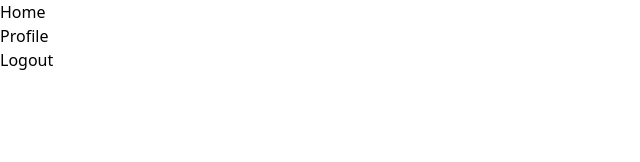
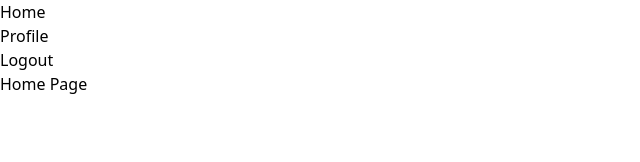
Before and after one commit to Winniper/Hacktivity-Space, a React (Vite) app: page /home in a window 1280 px wide. Shown: the top 162 px of the page, without its empty margins (0-640 px from the left). Built offline with nearby package versions, Linux system fonts and the light colour scheme.

Commit message:
created layout

```diff
--- /dev/null
+++ b/src/components/shared/Layout.jsx
@@ -0,0 +1,13 @@
+import { Outlet } from "react-router-dom"
+import Navbar from "./Navbar"
+
+const Layout = () => {
+  return (
+    <>
+        <Navbar/>
+        <Outlet/>
+    </>
+  )
+}
+
+export default Layout
--- a/src/components/shared/Navbar.jsx
+++ b/src/components/shared/Navbar.jsx
@@ -1,9 +1,9 @@
-import React, { useRef, useState } from "react";
+import { useRef, useState } from "react";
 import { motion } from "framer-motion"
 
 const Navbar = () => {
   return (
-    <div className="bg-transparent py-6">
+    <div className="bg-transparent py-6 fixed top-0 z-10 w-full">
       <SlideTabs />
     </div>
   );
@@ -24,7 +24,7 @@ const SlideTabs = () => {
           opacity: 0,
         }));
       }}
-      className="relative mx-auto flex w-fit rounded-full border-2 border-[#3B82F6] bg-black text-white p-1"
+      className="relative mx-auto flex w-fit rounded-full border-2 border-[#3B82F6] bg-[#202020] text-white p-1"
     >
       <Tab setPosition={setPosition}>Home</Tab>
       <Tab setPosition={setPosition}>Profile</Tab>
--- a/src/pages/HomePage/HomePage.jsx
+++ b/src/pages/HomePage/HomePage.jsx
@@ -1,9 +1,7 @@
-import Navbar from "../../components/shared/Navbar"
-
 
 const HomePage = () => {
   return (
-    <Navbar/>
+    <div className="w-full h-screen bg-black text-white">Home Page</div>
   )
 }
 
--- a/src/routes/AppRouter.jsx
+++ b/src/routes/AppRouter.jsx
@@ -2,13 +2,16 @@ import {Route, Routes} from 'react-router-dom'
 import LandingPage from '../pages/LandingPage/LandingPage'
 import LoginPage from '../pages/LoginPage/LoginPage'
 import HomePage from '../pages/HomePage/HomePage'
+import Layout from '../components/shared/Layout'
 
 const AppRouter = () => {
   return (
     <Routes>
         <Route path="/" element={<LandingPage/>}/>
         <Route path="/login" element={<LoginPage/>}/>
-        <Route path="/home" element={<HomePage/>}/>
+        <Route element={<Layout/>}>
+          <Route path='/home' element={<HomePage/>}/>
+        </Route>
     </Routes>
   )
 }
```
